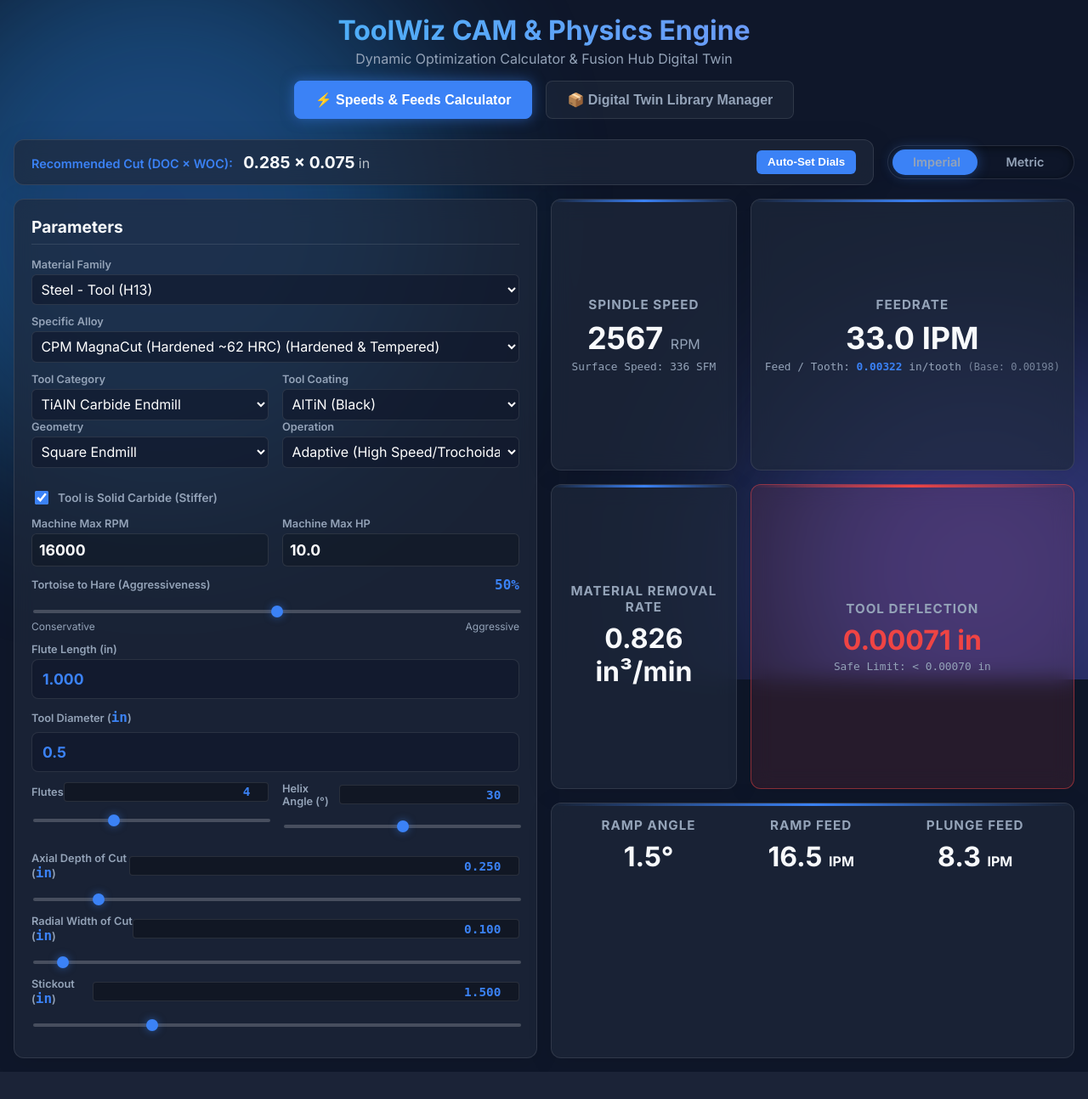
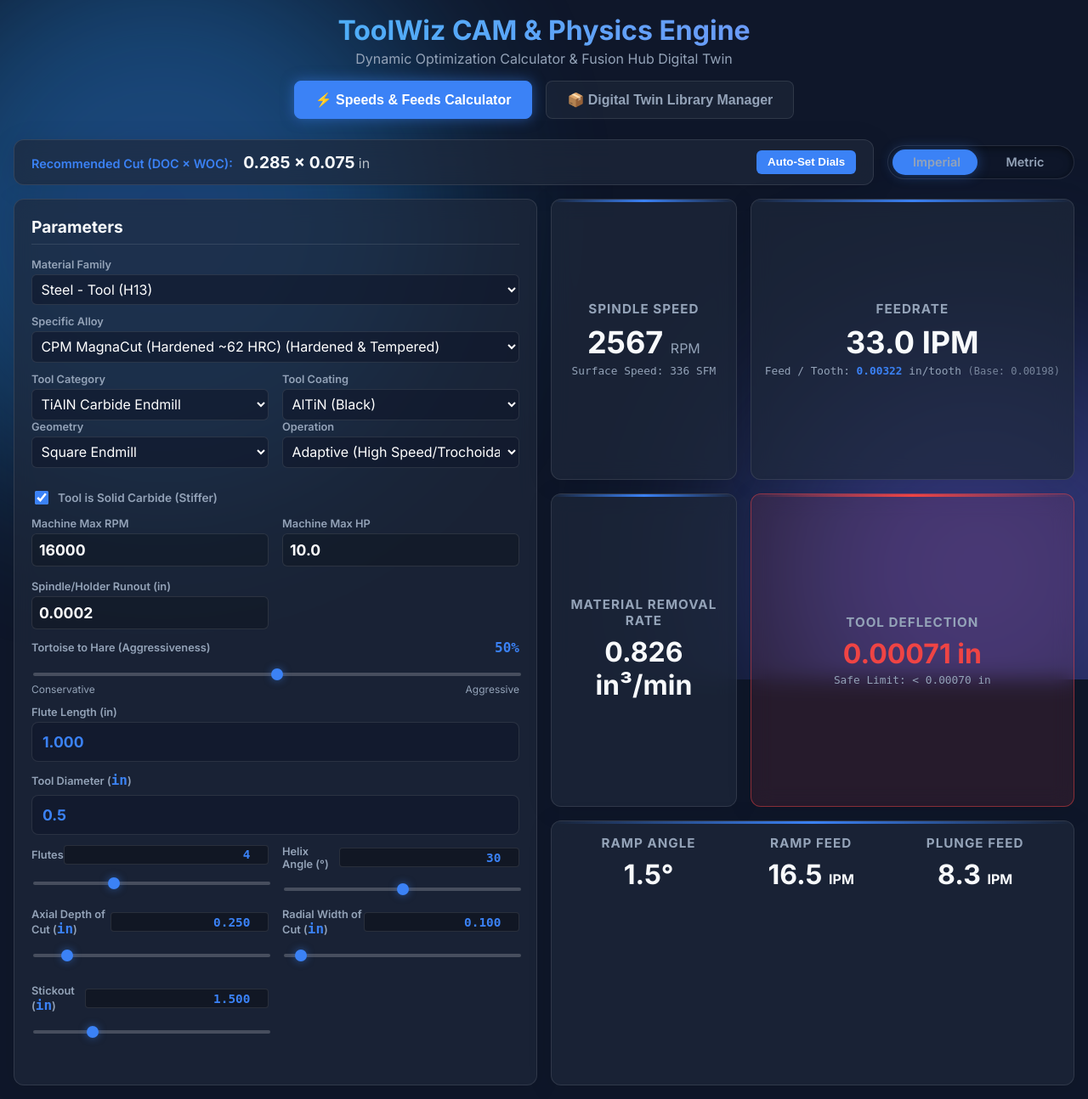
Before and after one commit to OffworldGear/ToolWiz-engine, a Flask app: page / in a window 1280 px wide. Shown: the whole page at 85% size. Before the commit the page ends 1262 px from the top, so only its background shows below. Run offline with Flask 3, Linux system fonts and the light colour scheme.

Commit message:
Feature: Add user-configurable spindle runout logic to penalize chipload on micro tools, and obscure milling parameters in UI when hole making tools are selected

```diff
--- a/app.py
+++ b/app.py
@@ -56,6 +56,7 @@ def calculate():
         aggressiveness = float(data.get("aggressiveness", 50.0)) / 100.0  # Scale 0-100 to 0.0-1.0
         max_rpm = float(data.get("maxRpm", 16000))
         max_hp = float(data.get("maxHp", 10.0))
+        runout = float(data.get("runout", 0.0002))
 
         # Determine sizes
         shank_size = float(data.get("shankDiameter", diameter))
@@ -63,7 +64,7 @@ def calculate():
 
         # 1. Lookup Base Parameters
         target_sfm = physics.get_base_sfm(family, tool, geometry=geometry, diameter=diameter)
-        base_ipt = physics.get_base_ipt(family, tool, diameter, geometry=geometry)
+        base_ipt = physics.get_base_ipt(family, tool, diameter, geometry=geometry, runout=runout)
 
         target_sfm, base_ipt = physics.apply_aggressiveness(target_sfm, base_ipt, aggressiveness)
 
@@ -130,6 +131,7 @@ def calculate_for_fusion():
         aggressiveness = float(data.get("aggressiveness", 50.0)) / 100.0
         max_rpm = float(data.get("maxRpm", 16000))
         max_hp = float(data.get("maxHp", 10.0))
+        runout = float(data.get("runout", 0.0002))
 
         # Tool Geometry from Fusion JSON payload
         diameter = float(data.get("diameter", 0.25))
@@ -149,7 +151,7 @@ def calculate_for_fusion():
 
         # 1. Lookup Base Parameters
         target_sfm = physics.get_base_sfm(family, tool, geometry=geometry, diameter=diameter)
-        base_ipt = physics.get_base_ipt(family, tool, diameter, geometry=geometry)
+        base_ipt = physics.get_base_ipt(family, tool, diameter, geometry=geometry, runout=runout)
 
         # Alloy-specific hardness adjustment (e.g. Hardened Tool Steels / CPM MagnaCut @ 62 HRC)
         alloy = data.get("alloy", "")
@@ -375,6 +377,7 @@ def twin_batch_generate():
         coating = req_data.get("coating", "AlTiN")
         max_rpm = float(req_data.get("maxRpm", 16000))
         max_hp = float(req_data.get("maxHp", 10.0))
+        runout = float(req_data.get("runout", 0.0002))
 
         library_data = bm.load_working_library()
         if not library_data or "tools" not in library_data:
@@ -456,7 +459,7 @@ def twin_batch_generate():
                 db_tool_type = "Tapping" if is_tap else "Carbide Twist Drill"
 
                 rpm = physics.calc_rpm(physics.get_base_sfm(family, db_tool_type, diameter=diameter), diameter, max_rpm=max_rpm)
-                adj_ipt = physics.get_base_ipt(family, db_tool_type, diameter)
+                adj_ipt = physics.get_base_ipt(family, db_tool_type, diameter, runout=runout)
 
                 if is_tap:
                     tp = parse_dim(geo.get("TP", 1.0), tool_unit)
@@ -518,7 +521,7 @@ def twin_batch_generate():
                 for strat in strategies:
                     # 1. Physics lookup
                     target_sfm = physics.get_base_sfm(family, "Carbide Endmill", geometry=geometry, diameter=diameter)
-                    base_ipt = physics.get_base_ipt(family, "Carbide Endmill", diameter, geometry=geometry)
+                    base_ipt = physics.get_base_ipt(family, "Carbide Endmill", diameter, geometry=geometry, runout=runout)
 
                     # Hardness modifier (e.g. MagnaCut 62 HRC)
                     if "62 HRC" in alloy or "Hardened" in alloy or "60 HRC" in alloy:
--- a/gwizard_physics.py
+++ b/gwizard_physics.py
@@ -38,7 +38,7 @@ class GWizardPhysics:
 
         return sfm
 
-    def get_base_ipt(self, material, tool_type, diameter, geometry="Square"):
+    def get_base_ipt(self, material, tool_type, diameter, geometry="Square", runout=0.0002):
         """Lookup chipload (Inch Per Tooth) from DB"""
         diameters = [0.0625, 0.125, 0.1875, 0.25, 0.375, 0.5, 0.75, 1, 1.5, 2, 3, 4, 5]
         ipt = 0.001
--- a/templates/index.html
+++ b/templates/index.html
@@ -63,7 +63,7 @@
                     <div class="grid-layout" style="gap: 1rem; margin-bottom: 0rem">
                         <div class="input-group" style="margin:0;">
                             <label for="tool">Tool Category</label>
-                            <select id="tool" onchange="calculate()"></select>
+                            <select id="tool" onchange="updateGeometryDisplay(); calculate()"></select>
                         </div>
                         <div class="input-group" style="margin:0;">
                             <label for="coating">Tool Coating</label>
@@ -124,6 +124,10 @@
                         <div class="input-group" style="margin:0;">
                             <label for="maxHp">Machine Max HP</label>
                             <input type="number" id="maxHp" value="10.0" step="0.5" oninput="calculate()" style="width:100%; border:1px solid var(--panel-border); border-radius:6px; padding:0.5rem; background:rgba(0,0,0,0.2); color:white;">
+                        </div>
+                        <div class="input-group" style="margin:0;">
+                            <label for="runout">Spindle/Holder Runout (<span class="unit-lbl">in</span>)</label>
+                            <input type="number" id="runout" value="0.0002" step="0.0001" oninput="calculate()" style="width:100%; border:1px solid var(--panel-border); border-radius:6px; padding:0.5rem; background:rgba(0,0,0,0.2); color:white;">
                         </div>
                     </div>
 
@@ -206,10 +210,9 @@
                                 <input type="number" id="helix_val" value="30" class="inline-num" oninput="document.getElementById('helixAngle').value = this.value; calculate()">
                             </div>
                             <input type="range" id="helixAngle" min="0" max="60" step="1" value="30" oninput="document.getElementById('helix_val').value = this.value; calculate()">
-                        </div>
                     </div>
 
-                    <div class="slider-group">
+                    <div class="slider-group" id="cutDepthGroup">
                         <div class="slider-header">
                             <label for="cutDepth_range">Axial Depth of Cut (<span class="unit-lbl">in</span>)</label>
                             <input type="number" id="cutDepth_val" step="0.001" value="0.250" class="inline-num" oninput="document.getElementById('cutDepth_range').value = this.value; calculate()">
@@ -217,12 +220,12 @@
                         <input type="range" id="cutDepth_range" min="0.001" max="2.0" step="0.001" value="0.25" oninput="document.getElementById('cutDepth_val').value = parseFloat(this.value).toFixed(isMetric ? 1 : 3); calculate()">
                     </div>
 
-                    <div class="slider-group">
+                    <div class="slider-group" id="cutWidthGroup">
                         <div class="slider-header">
                             <label for="cutWidth_range">Radial Width of Cut (<span class="unit-lbl">in</span>)</label>
                             <input type="number" id="cutWidth_val" step="0.001" value="0.100" class="inline-num" oninput="document.getElementById('cutWidth_range').value = this.value; calculate()">
                         </div>
-                        <input type="range" id="cutWidth_range" min="0.001" max="2.0" step="0.001" value="0.10" oninput="document.getElementById('cutWidth_val').value = parseFloat(this.value).toFixed(isMetric ? 1 : 3); calculate()">
+                        <input type="range" id="cutWidth_range" min="0.001" max="2.0" step="0.001" value="0.1" oninput="document.getElementById('cutWidth_val').value = parseFloat(this.value).toFixed(isMetric ? 1 : 3); calculate()">
                     </div>
 
                     <div class="slider-group">
@@ -498,9 +501,20 @@
 
         function updateGeometryDisplay() {
             const geo = document.getElementById('geometry').value;
+            const toolType = document.getElementById('tool').value || "";
+            const isHoleTool = toolType.includes('Drill') || toolType.includes('Tapping') || toolType.includes('Reamer') || toolType.includes('Bore') || geo.includes('Drill');
+
             let showShank = geo === 'T-Slot' || geo === 'Lollipop' || geo === 'Dovetail' || geo === 'Keyseat';
 
-            document.getElementById('cornerRadiusGroup').style.display = geo === 'Radiused' ? 'block' : 'none';
+            // Milling parameters
+            const opacity = isHoleTool ? '0.3' : '1.0';
+            const ptrEvents = isHoleTool ? 'none' : 'auto';
+            document.getElementById('cutDepthGroup').style.opacity = opacity;
+            document.getElementById('cutDepthGroup').style.pointerEvents = ptrEvents;
+            document.getElementById('cutWidthGroup').style.opacity = opacity;
+            document.getElementById('cutWidthGroup').style.pointerEvents = ptrEvents;
+
+            document.getElementById('cornerRadiusGroup').style.display = (geo === 'Radiused' && !isHoleTool) ? 'block' : 'none';
             document.getElementById('shankGroup').style.display = showShank ? 'block' : 'none';
             document.getElementById('thicknessGroup').style.display = (geo === 'T-Slot' || geo === 'Keyseat' || geo === 'Dovetail') ? 'block' : 'none';
             document.getElementById('neckGroup').style.display = showShank ? 'block' : 'none';
@@ -670,6 +684,7 @@
                 aggressiveness: parseFloat(document.getElementById('aggressiveness').value),
                 maxRpm: parseFloat(document.getElementById('maxRpm').value),
                 maxHp: parseFloat(document.getElementById('maxHp').value),
+                runout: parseFloat(document.getElementById('runout')?.value || 0.0002),
                 diameter: p_dia,
                 flutes: document.getElementById('flutes').value,
                 pitch: parseFloat(document.getElementById('pitch')?.value || 0.05),
@@ -968,6 +983,7 @@
                 coating: document.getElementById('twinCoating').value,
                 maxRpm: parseFloat(document.getElementById('maxRpm').value) || 16000,
                 maxHp: parseFloat(document.getElementById('maxHp').value) || 10.0,
+                runout: parseFloat(document.getElementById('runout')?.value || 0.0002),
                 custom_preset_name: customPresetName
             };
 
```
